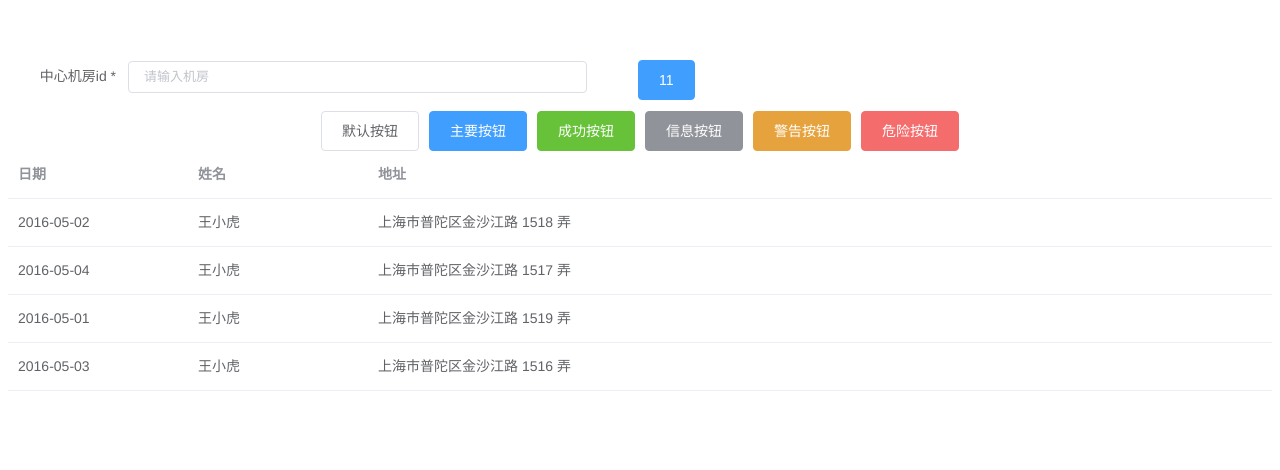
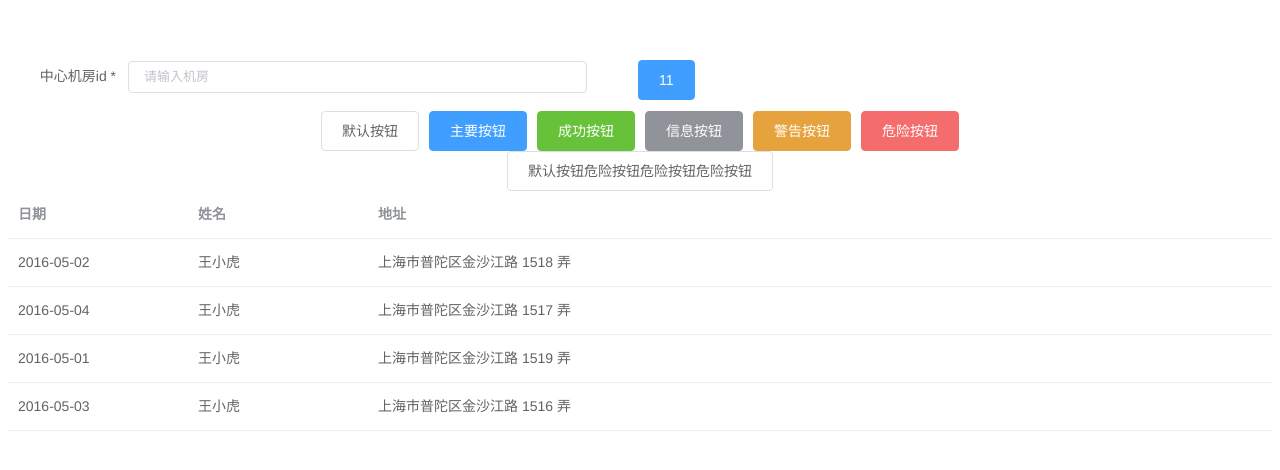
Before and after one commit to liuhuaiyang/vue-font, a Vue app: page /test/table in a window 1280 px wide. Shown: the top 470 px of the page. Built offline with nearby package versions, Linux system fonts and the light colour scheme.

Commit message:
Update table.vue

```diff
--- a/src/components/table.vue
+++ b/src/components/table.vue
@@ -21,7 +21,11 @@
 		  <el-button type="danger">危险按钮</el-button>
 		</el-row>
        </el-form>
-
+     <el-form  label-width="120px" size="small">
+         <el-row>
+           <el-button>默认按钮危险按钮危险按钮危险按钮</el-button>
+         </el-row>
+     </el-form>
     <el-table
       :data="tableData"
       style="width: 100%">
```
